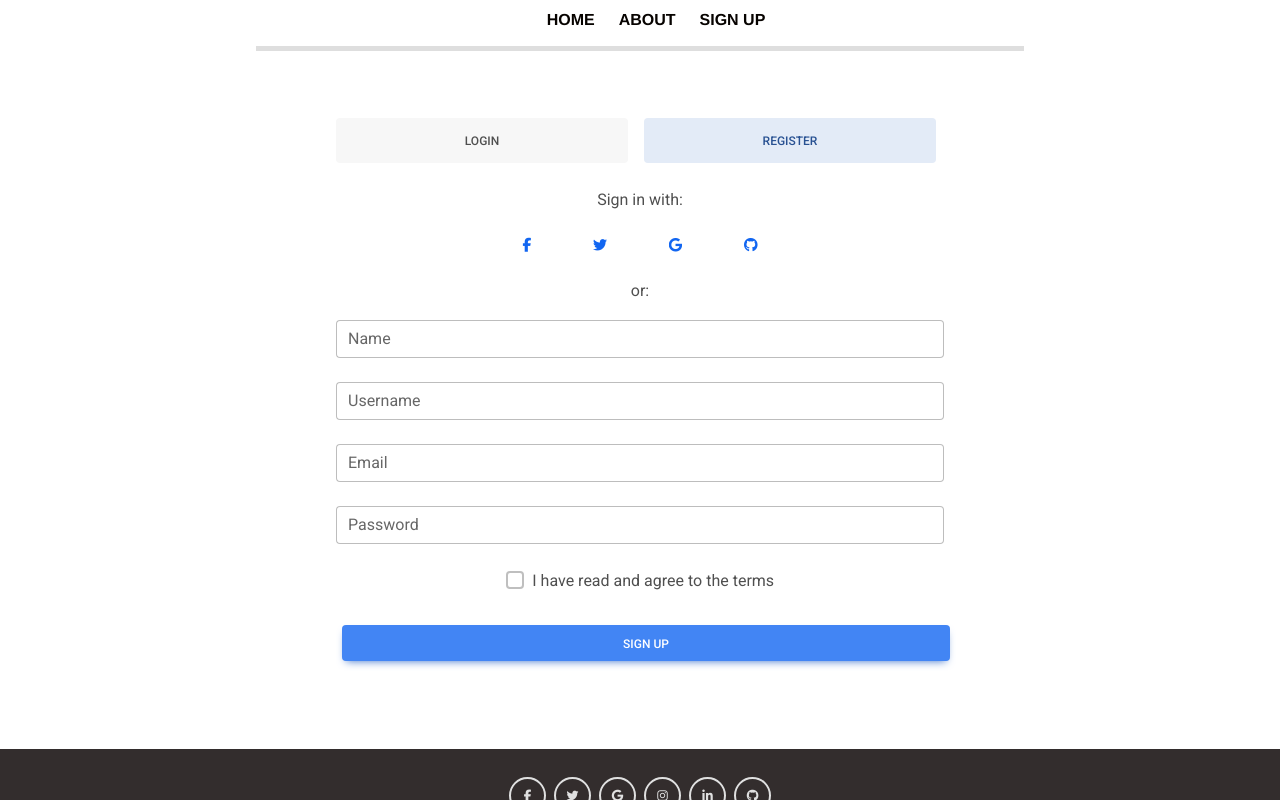
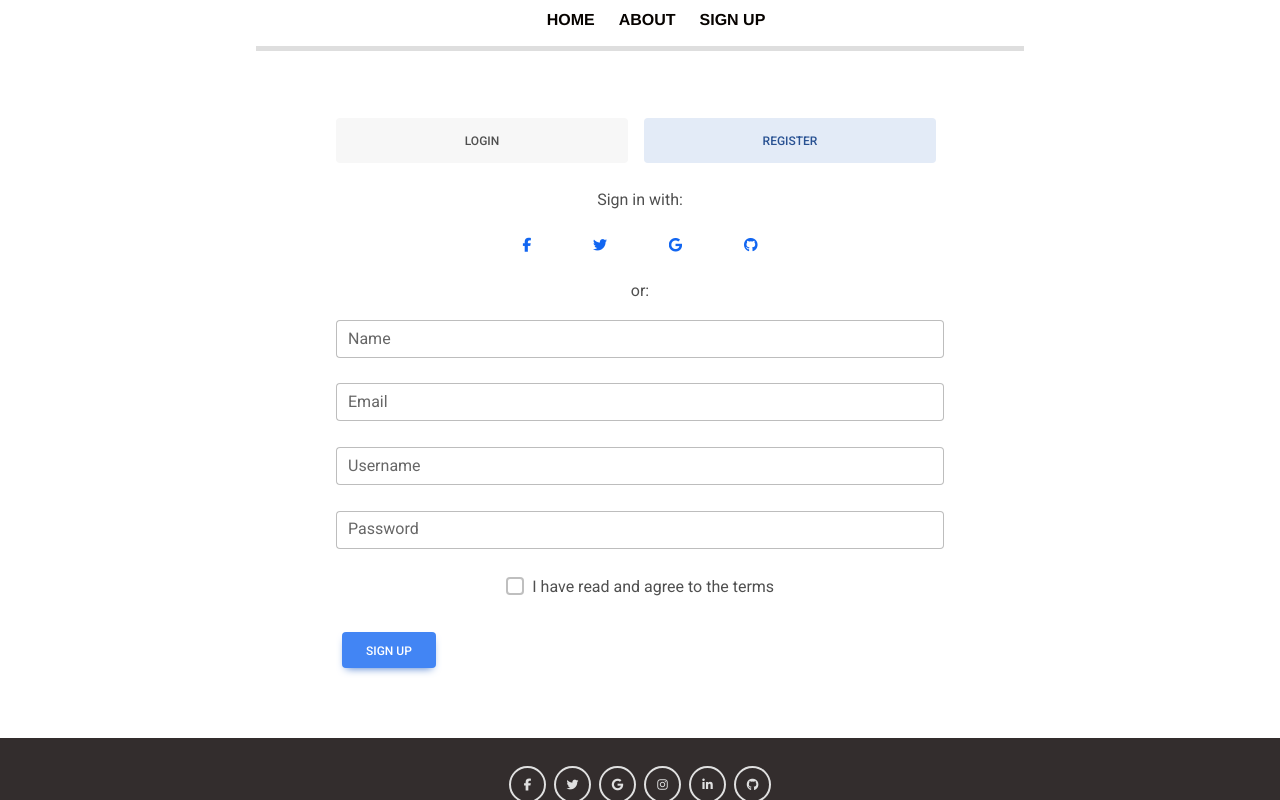
Before and after one commit to katercila/Ally-Capstone-, a React (Create React App) app: page /signup in a window 1280 px wide. Both pictures are taken after a click on the link "REGISTER". Shown: the top 800 px of the page. Built offline with nearby package versions, Linux system fonts and the light colour scheme.

Commit message:
Pulling changes from Main

```diff
--- a/src/components/SignUp.js
+++ b/src/components/SignUp.js
@@ -14,14 +14,19 @@ import {
   MDBCheckbox
 }
 from 'mdb-react-ui-kit';
+import { dblClick } from '@testing-library/user-event/dist/click';
 
 
 function SignUp() {
 
-  const [userLogin, setUserLogin] = useState({ username: '', password: '' });
-  const [justifyActive, setJustifyActive] = useState('tab1');;
-  // const [email, setEmail] = useState('');
-  // const [password, setPassword] = useState('');
+  const [user, setUser] = useState({ name: '', username: '', password: '', email: '' });
+  const [userLogin, setUserLogin] = useState("");
+  const [justifyActive, setJustifyActive] = useState('tab2' && 'tab1');;
+
+  function handleLogin(e) {
+    e.preventDefault();
+    console.log("User login:", userLogin);
+  }
 
   const handleJustifyClick = (value) => {
     if (value === justifyActive) {
@@ -31,18 +36,28 @@ function SignUp() {
     setJustifyActive(value);
   };
 
- const handleSubmit = (event) => {
-  event.preventDefault();
-  axios.post('http://localhost:3000/login', userLogin)
-    .then((response) => {
-      console.log(response.data);
-      // do something with the response, such as redirect to another page
-    })
-    .catch((error) => {
+  const handleSubmit = async (event, db) => {
+    event.preventDefault();
+
+    try {
+      const existingUser = await db.query('SELECT * FROM users WHERE email = ?', [user.email]);
+
+      if (existingUser.length > 0) {
+        console.log('Email already exists');
+
+        return;
+      } else {
+        const result = await db.query('INSERT INTO users (username, email, password) VALUES (?,?,?)', [user.username, user.email, user.password]);
+
+      }
+
+      const registerResponse = await axios.post('http://localhost:3000/register', user);
+      console.log(registerResponse.data);
+    } catch (error) {
       console.log(error);
       // handle the error
-    });
-};
+    }
+  };
 
 
 
@@ -157,16 +172,52 @@ function SignUp() {
             <p className="text-center mt-3">or:</p>
           </div>
 
-          <MDBInput wrapperClass='mb-4' label='Name' id='form1' type='text'/>
+          {/* <MDBInput wrapperClass='mb-4' label='Name' id='form1' type='text'/>
           <MDBInput wrapperClass='mb-4' label='Username' id='form1' type='text'/>
           <MDBInput wrapperClass='mb-4' label='Email' id='form1' type='email'/>
-          <MDBInput wrapperClass='mb-4' label='Password' id='form1' type='password'/>
+          <MDBInput wrapperClass='mb-4' label='Password' id='form1' type='password'/> */}
 
-          <div className='d-flex justify-content-center mb-4'>
+<form onSubmit={handleSubmit}>
+            <MDBInput
+            label='Name'
+            type='Name'
+            value={userLogin.Name}
+            onChange={(event) => setUserLogin({ ...userLogin, Name: event.target.value })}
+/>
+            <br></br>
+
+            <MDBInput
+             label='Email'
+             type='email'
+             value={userLogin.email}
+             onChange={(event) => setUserLogin({ ...userLogin, email: event.target.value })}
+/>
+            <br></br>
+
+             <MDBInput
+              label='Username'
+              type='text'
+              value={userLogin.username}
+              onChange={(event) => setUserLogin({ ...userLogin, username: event.target.value })}
+   />
+            <br></br>
+
+             <MDBInput
+              label='Password'
+              type='password'
+              value={userLogin.password}
+              onChange={(event) => setUserLogin({ ...userLogin, password: event.target.value })}
+  />
+             <br></br>
+
+             <div className='d-flex justify-content-center mb-4'>
             <MDBCheckbox name='flexCheck' id='flexCheckDefault' label='I have read and agree to the terms' />
           </div>
 
-          <MDBBtn className="mb-4 w-100">Sign up</MDBBtn>
+            <MDBBtn type='submit'>Sign up</MDBBtn>
+                 </form>
+
+
 
         </MDBTabsPane>
 
```
